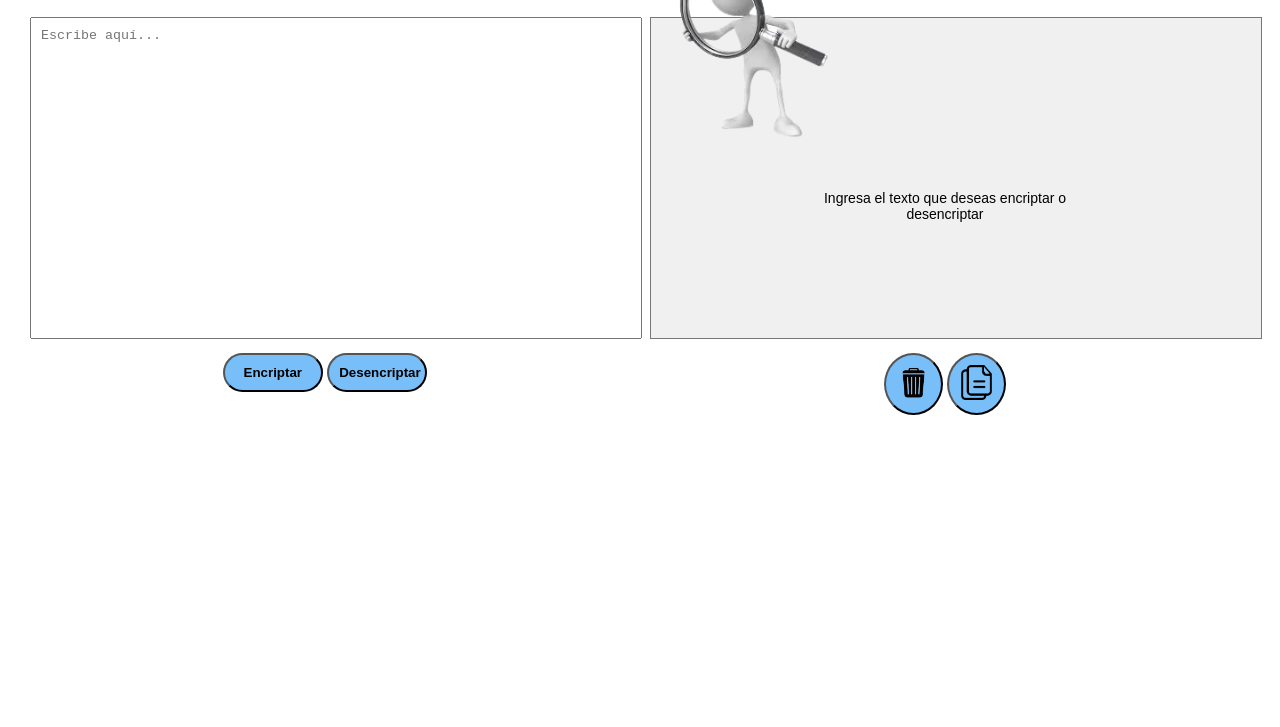
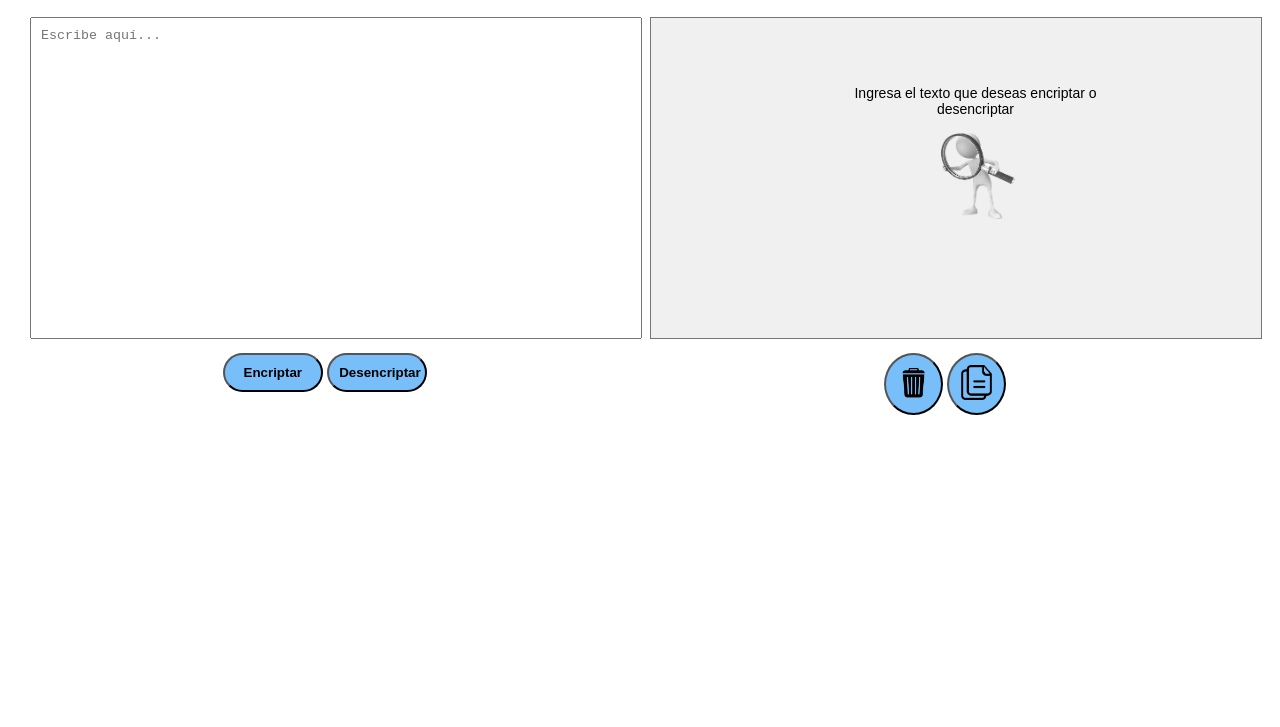
Before and after one commit to HERNAN-BENAVIDES/DesafioAlura, a plain HTML site: page index.html in a window 1280 px wide. Shown: the part 73-800 px from the top of the page. Drawn offline with Linux system fonts and the light colour scheme.

Commit message:
Ajuste de imagen y texto

```diff
--- a/index.html
+++ b/index.html
@@ -1,13 +1,11 @@
 <!DOCTYPE html>
 <html lang="es">
-
 
 <head>
   <meta charset="UTF-8">
   <title>Encriptador</title>
   <link rel="stylesheet" href="style.css">
 </head>
-
 
 <body>
 
@@ -22,19 +20,21 @@
 
     <div class="caja">
       <textarea id="cajaSalida" readonly></textarea>
+      <div class="contenedorInferior">
         <span id="textoPie">Ingresa el texto que deseas encriptar o desencriptar</span>
         <img id="imagenBuscar" src="img/buscar.png">
+      </div>
       <button class="boton2" onclick="limpiarSalida()">
         <img src="img/clear.png">
       </button>
       <button class="boton2" onclick="copiarTexto()">
         <img src="img/copy.png">
       </button>
-
     </div>
   </div>
 
   <script src="app.js"></script>
 
 </body>
+
 </html>
--- a/style.css
+++ b/style.css
@@ -1,7 +1,7 @@
 body {
     font-family: Arial, sans-serif;
     margin: 20px;
- }
+}
 
 .contenedor {
     display: flex;
@@ -35,21 +35,27 @@ textarea {
     background-color: #f0f0f0;
 }
 
+.contenedorInferior {
+    position: absolute;
+    bottom: 0;
+    left: 50%;
+    transform: translateX(-40%);
+    display: flex;
+    flex-direction: column;
+    align-items: center;
+    z-index: 10;
+}
+
 #imagenBuscar {
     width: auto;
-    position: absolute;
-    max-height: calc(100% - 20px); /* Ajustar según el tamaño deseado */
-    transform: translateY(-200%);
-    display: block;
-    margin: auto;
+    max-height: 100px;
+    margin-top: 10px;
 }
+
 #textoPie {
-    position: absolute;
-    bottom: 5px;
-    left: 50%;
-    transform: translateX(-50%);
-    font-size: 14px; /* ajusta el tamaño del texto según lo necesites */
+    font-size: 14px;
 }
+
 button {
     padding: 10px;
     background-color: #78bef8;
@@ -82,6 +88,6 @@ button:active {
     border-radius: 100%;
 }
 
-img{
+img {
     width: 35px;
 }
```
Lines whose indentation alone changed are shown as unchanged.
